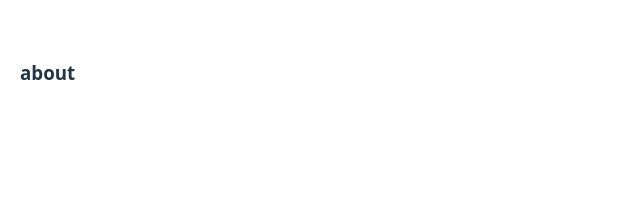
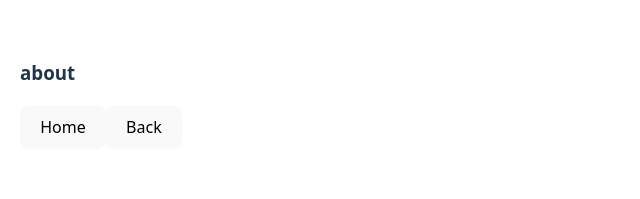
Before and after one commit to omkarchavan-git/my-react-app, a React (Vite) app: page /about in a window 1280 px wide. Shown: the top 199 px of the page, without its empty margins (0-640 px from the left). Built offline with nearby package versions, Linux system fonts and the light colour scheme.

Commit message:
added useNavigateHook in About

```diff
--- a/src/App.jsx
+++ b/src/App.jsx
@@ -36,9 +36,10 @@
               <Route path='/about' element = {<About />}  />
               <Route path='/cources' element = {<Dynamic_Routing />}  />
               <Route path='/cources/:id' element = {<Course_details />}  />
-
             </Routes>
           </Router>
+
+
 
       </div>
     </>
--- a/src/pages/About.jsx
+++ b/src/pages/About.jsx
@@ -1,9 +1,24 @@
 import React from 'react'
+import { useNavigate } from 'react-router-dom'
 
 function About() {
+
+  const navigate = useNavigate()
+
+  const gotoHome = () => {
+    navigate('/')
+  }
+
+  const goBack = () => {
+    navigate(-1)
+  }
+
+
   return (
     <div>
       <h3>about</h3>
+      <button type="button" onClick={gotoHome}>Home</button>
+       <button type="button" onClick={goBack}>Back</button>                 {/*  this will get back to you to the page from where u left */}
     </div>
   )
 }
```
